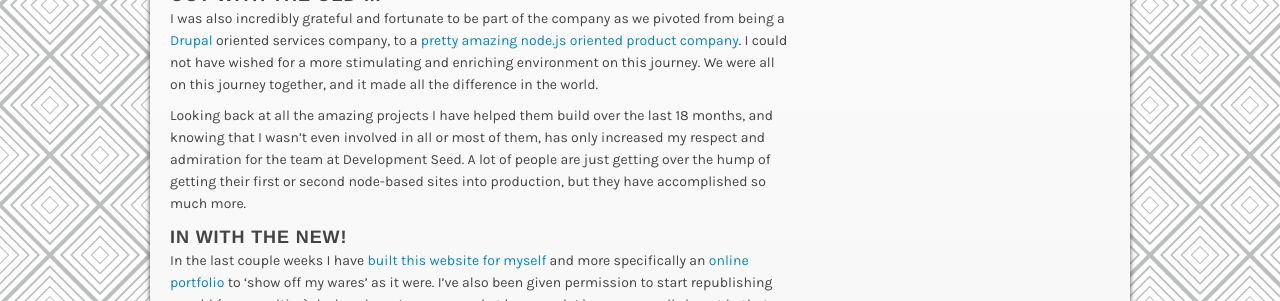
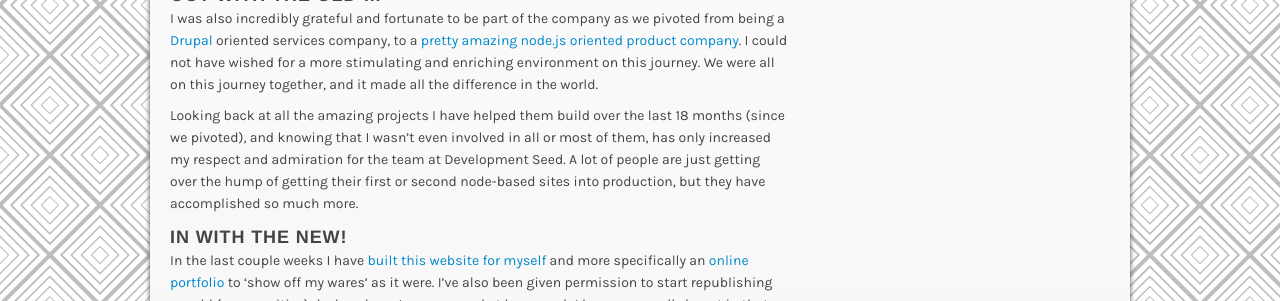
Before and after one commit to AdrianRossouw/daemon-co-za, a Jekyll site: the page built from _posts/articles/2012-04-21-ending-an-era-on-high-note.md, in a window 1280 px wide. Shown: the part 745-1046 px from the top of the page. Built offline with Jekyll 4.4.1, drawn with Linux system fonts in a browser that asks for light colours; some web fonts are replaced.

Commit message:
clarify 18 months

```diff
--- a/_posts/articles/2012-04-21-ending-an-era-on-high-note.md
+++ b/_posts/articles/2012-04-21-ending-an-era-on-high-note.md
@@ -20,7 +20,7 @@
 
 I was also incredibly grateful and fortunate to be part of the company as we pivoted from being a [Drupal](http://drupal.org) oriented services company, to a [pretty amazing node.js oriented product company](http://mapbox.com). I could not have wished for a more stimulating and enriching environment on this journey. We were all on this journey together, and it made all the difference in the world.
 
-Looking back at all the amazing projects I have helped them build over the last 18 months, and knowing that I wasn't even involved in all or most of them, has only increased my respect and admiration for the team at Development Seed. A lot of people are just getting over the hump of getting their first or second node-based sites into production, but they have accomplished so much more.
+Looking back at all the amazing projects I have helped them build over the last 18 months (since we pivoted), and knowing that I wasn't even involved in all or most of them, has only increased my respect and admiration for the team at Development Seed. A lot of people are just getting over the hump of getting their first or second node-based sites into production, but they have accomplished so much more.
 
 ### In with the new!
 
```
